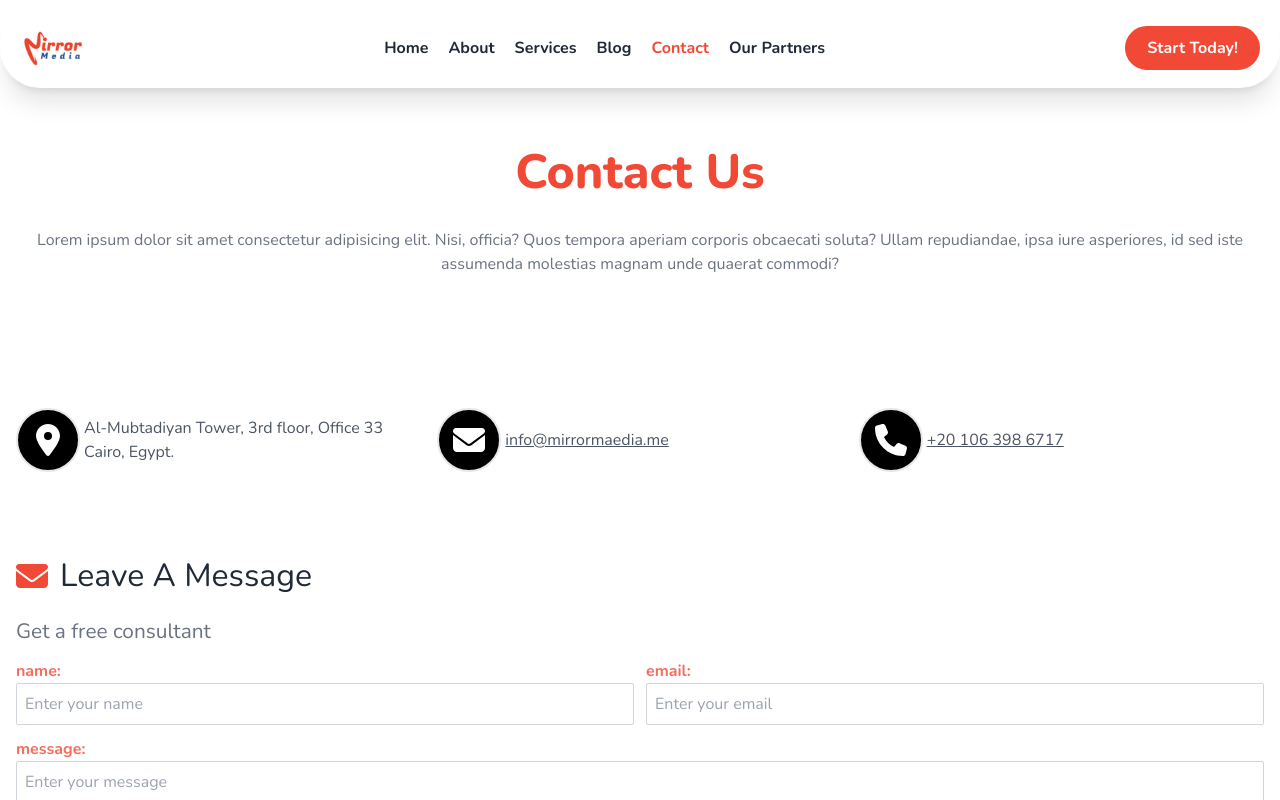
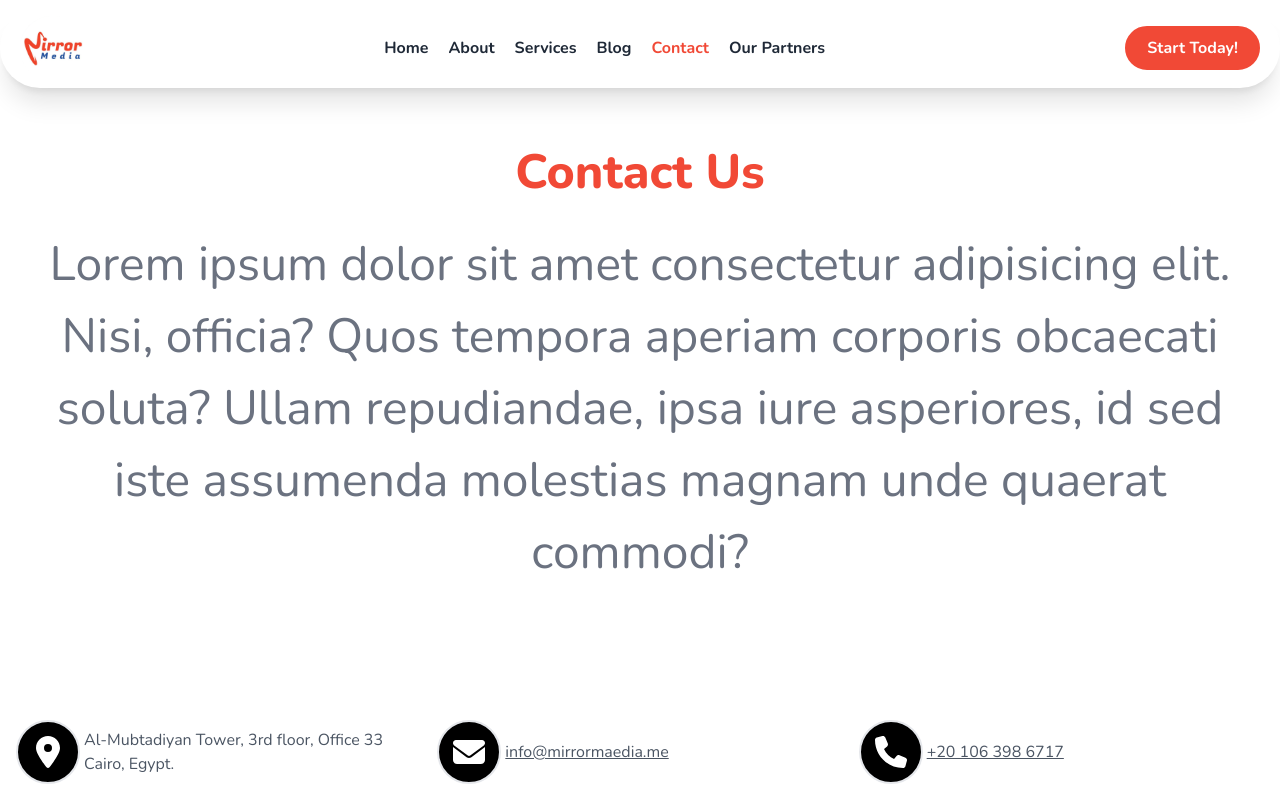
Before and after one commit to neutroon/mirror-media-react, a React (Vite) app: page /contact in a window 1280 px wide. Shown: the top 800 px of the page. Built offline with nearby package versions, Linux system fonts and the light colour scheme.

Commit message:
fixe some styles in section title

```diff
--- a/src/pages/Contact.jsx
+++ b/src/pages/Contact.jsx
@@ -11,8 +11,10 @@ import {
 } from "@fortawesome/free-solid-svg-icons";
 const Contact = () => {
   return (
-    <div className="container py-10">
-      <PageTitle title="Contact Us" />
+    <div className="container py-10 ">
+      <div className="text-[3rem]">
+        <PageTitle title="Contact Us" />
+      </div>
       <div className="grid pt-28 grid-cols-1 md:grid-cols-3 gap-4">
         <div className="flex items-center gap-1 w-full">
           <div className="hover:text-primary-800 text-white border-2 hover:border-primary hover:bg-white min-w-16 h-16 rounded-full flex items-center justify-center font-bold transition-all duration-500 text-[2rem] bg-black">
```
